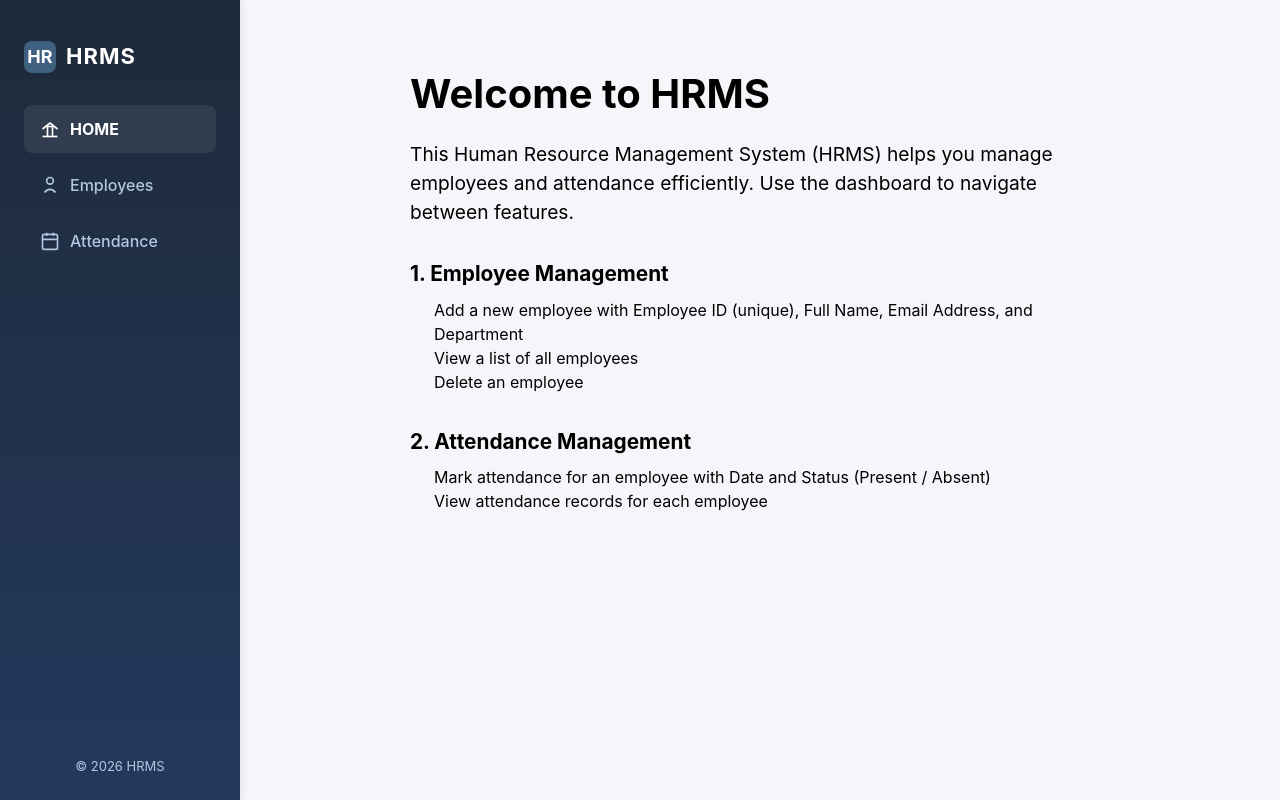
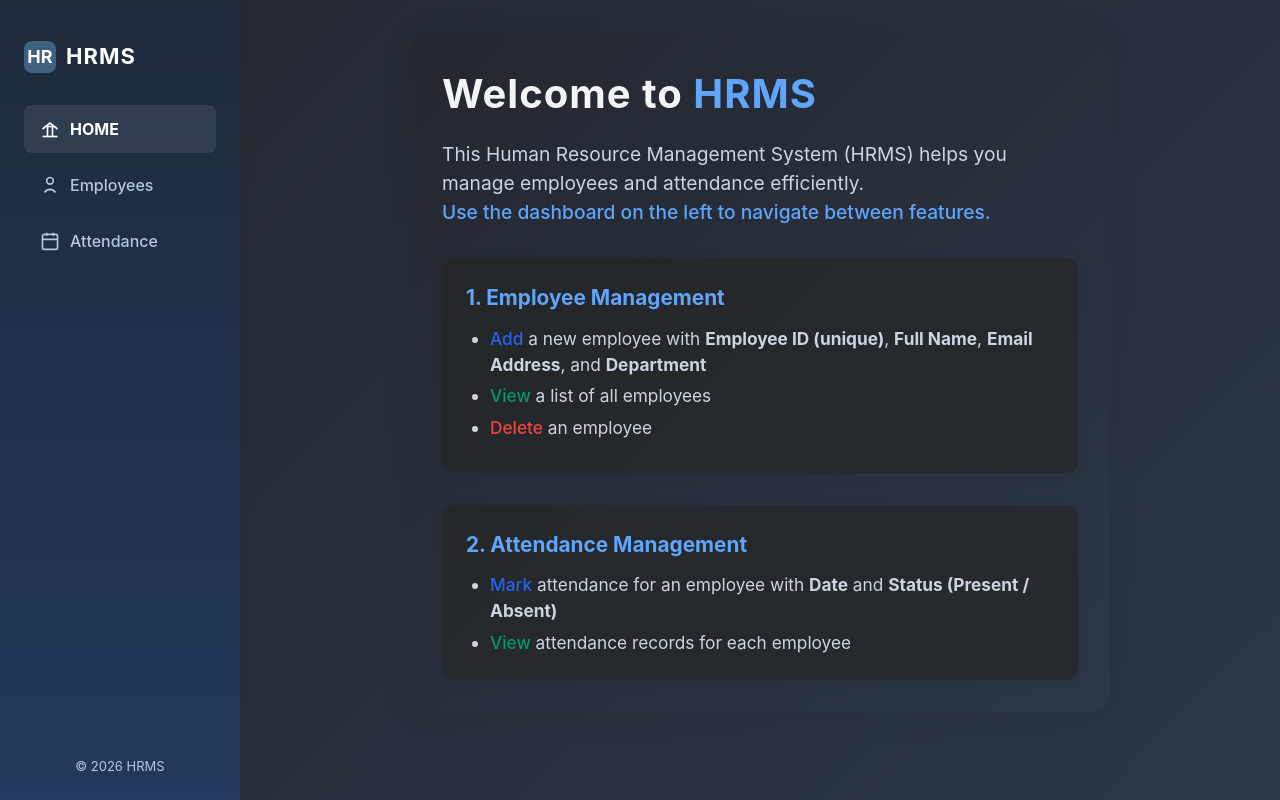
Before and after one commit to Stu-me/HRMS, a React app in the folder frontend/: page / in a window 1280 px wide. Built offline with nearby package versions, Linux system fonts and the light colour scheme; the HTML template or start-up script is replaced by a standard one.

Commit message:
global professional dark theme applied

```diff
--- a/frontend/src/index.css
+++ b/frontend/src/index.css
@@ -1 +1,6 @@
 @import "tailwindcss";
+body, #root {
+  background: linear-gradient(135deg, #23272f 0%, #2d3748 100%);
+  min-height: 100vh;
+  color: #f3f4f6;
+}
--- a/frontend/src/layout/MainLayout.jsx
+++ b/frontend/src/layout/MainLayout.jsx
@@ -3,7 +3,7 @@ import Sidebar from "./Sidebar";
 
 export default function MainLayout({ children }) {
   return (
-    <div style={{ display: 'flex', minHeight: '100vh', background: '#f5f6fa' }}>
+    <div style={{ display: 'flex', minHeight: '100vh', background: 'transparent' }}>
       <Sidebar />
       <main style={{ flex: 1, padding: '2rem 3rem' }}>
         {children}
--- a/frontend/src/pages/Home.jsx
+++ b/frontend/src/pages/Home.jsx
@@ -3,24 +3,45 @@ import React from "react";
 
 export default function Home() {
   return (
-    <div style={{ maxWidth: 700, margin: '0 auto', padding: '2rem 0' }}>
-      <h1 style={{ fontSize: '2.5rem', fontWeight: 'bold', marginBottom: 16 }}>Welcome to HRMS</h1>
-      <p style={{ fontSize: '1.2rem', marginBottom: 32 }}>
-        This Human Resource Management System (HRMS) helps you manage employees and attendance efficiently. Use the dashboard to navigate between features.
+    <div
+      style={{
+        maxWidth: 700,
+        margin: '0 auto',
+        padding: '2rem',
+        background: 'linear-gradient(135deg, #23272f 0%, #2d3748 100%)', // professional dark gradient
+        borderRadius: 18,
+        boxShadow: '0 4px 24px 0 rgba(36, 37, 38, 0.18)',
+        color: '#f3f4f6',
+      }}
+    >
+      <h1
+        style={{
+          fontSize: '2.5rem',
+          fontWeight: 'bold',
+          marginBottom: 16,
+          color: '#f3f4f6',
+          letterSpacing: 1,
+        }}
+      >
+        Welcome to <span style={{ color: '#60a5fa' }}>HRMS</span>
+      </h1>
+      <p style={{ fontSize: '1.2rem', marginBottom: 32, color: '#cbd5e1' }}>
+        This Human Resource Management System (HRMS) helps you manage employees and attendance efficiently.<br />
+        <span style={{ color: '#60a5fa', fontWeight: 500 }}>Use the dashboard on the left to navigate between features.</span>
       </p>
-      <section style={{ marginBottom: 32 }}>
-        <h2 style={{ fontSize: '1.3rem', fontWeight: 'bold', marginBottom: 8 }}>1. Employee Management</h2>
-        <ul style={{ marginLeft: 24, marginBottom: 8 }}>
-          <li>Add a new employee with Employee ID (unique), Full Name, Email Address, and Department</li>
-          <li>View a list of all employees</li>
-          <li>Delete an employee</li>
+      <section style={{ marginBottom: 32, background: 'rgba(36, 37, 38, 0.7)', borderRadius: 12, padding: '1.5rem', boxShadow: '0 2px 8px 0 rgba(36, 37, 38, 0.12)' }}>
+        <h2 style={{ fontSize: '1.3rem', fontWeight: 'bold', marginBottom: 12, color: '#60a5fa' }}>1. Employee Management</h2>
+        <ul style={{ marginLeft: 24, marginBottom: 8, listStyle: 'disc', color: '#cbd5e1', fontSize: '1.08rem' }}>
+          <li style={{ marginBottom: 6 }}><span style={{ color: '#2563eb', fontWeight: 500 }}>Add</span> a new employee with <b>Employee ID (unique)</b>, <b>Full Name</b>, <b>Email Address</b>, and <b>Department</b></li>
+          <li style={{ marginBottom: 6 }}><span style={{ color: '#059669', fontWeight: 500 }}>View</span> a list of all employees</li>
+          <li><span style={{ color: '#ef4444', fontWeight: 500 }}>Delete</span> an employee</li>
         </ul>
       </section>
-      <section>
-        <h2 style={{ fontSize: '1.3rem', fontWeight: 'bold', marginBottom: 8 }}>2. Attendance Management</h2>
-        <ul style={{ marginLeft: 24 }}>
-          <li>Mark attendance for an employee with Date and Status (Present / Absent)</li>
-          <li>View attendance records for each employee</li>
+      <section style={{ background: 'rgba(36, 37, 38, 0.7)', borderRadius: 12, padding: '1.5rem', boxShadow: '0 2px 8px 0 rgba(36, 37, 38, 0.12)' }}>
+        <h2 style={{ fontSize: '1.3rem', fontWeight: 'bold', marginBottom: 12, color: '#60a5fa' }}>2. Attendance Management</h2>
+        <ul style={{ marginLeft: 24, listStyle: 'disc', color: '#cbd5e1', fontSize: '1.08rem' }}>
+          <li style={{ marginBottom: 6 }}><span style={{ color: '#2563eb', fontWeight: 500 }}>Mark</span> attendance for an employee with <b>Date</b> and <b>Status (Present / Absent)</b></li>
+          <li><span style={{ color: '#059669', fontWeight: 500 }}>View</span> attendance records for each employee</li>
         </ul>
       </section>
     </div>
```
